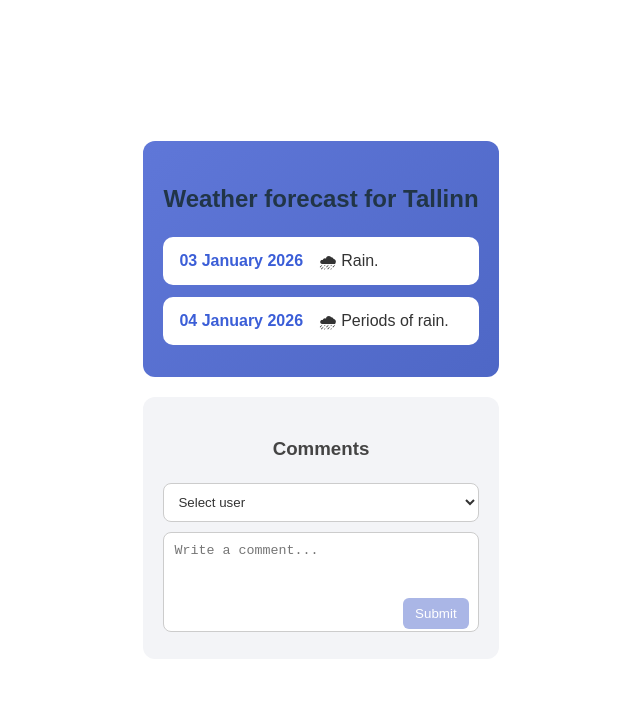
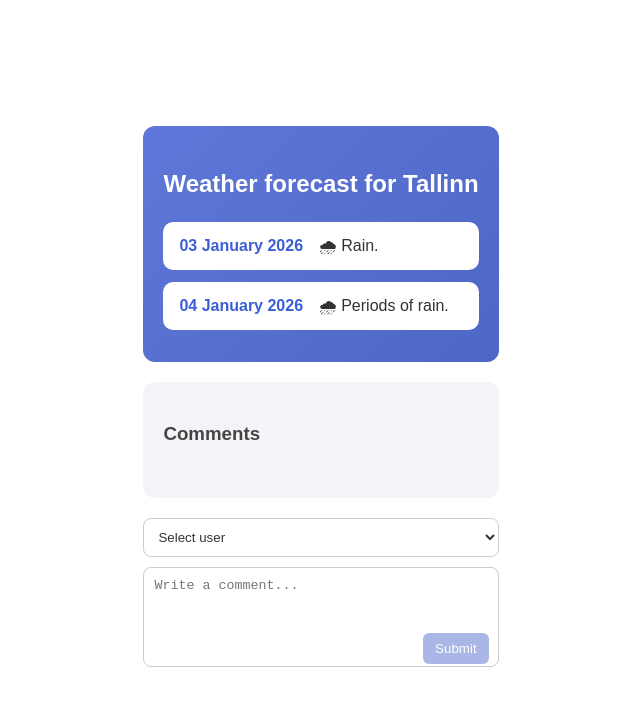
Before and after one commit to anusirkas/vue-vite-project, a Vue app: page / in a window 1280 px wide. Shown: the top 706 px of the page, without its empty margins (319-959 px from the left). Built offline with nearby package versions, Linux system fonts and the light colour scheme.

Commit message:
Test and write the styles from scratch

```diff
--- a/src/App.vue
+++ b/src/App.vue
@@ -17,8 +17,7 @@
     <div class="comments-card">
       <h3>Comments</h3>
 
-      <!-- Comments list (inlined from CommentList + CommentItem) -->
-      <div>
+        <!-- Comments list (inlined from CommentList + CommentItem) -->
         <div
           v-for="comment in comments"
           :key="comment.id"
@@ -34,9 +33,9 @@
             <small>{{ formatDate(comment.createdAt) }}</small>  <!-- Display the formatted date below the comment text -->
           </div>
         </div>
-      </div>
-
-      <!-- Form (inlined from CommentForm) -->
+    </div>
+    <div>
+            <!-- Form (inlined from CommentForm) -->
       <form class="form-section" @submit.prevent="handleSubmit"> <!-- The form submission is handled by the handleSubmit method, and the default form submission behavior is prevented -->
         <select v-model="selectedUser" class="user-input"> <!-- A dropdown to select the user, bound to the selectedUser reactive variable -->
           <option disabled value="">Select user</option> <!-- A disabled option prompting the user to select a user -->
@@ -56,7 +55,6 @@
         </div>
       </form>
     </div>
-
   </div>
 </template>
 
@@ -101,8 +99,10 @@ function getInitials(name = '') { // Function to get the initials of a user's na
 }
 
 function addComment(comment) { // Function to add a new comment to the comments array
-  comments.value.push(comment)
+  comments.value.push(comment) //comments.value.unshift(comment) // Add the new comment to the end of the array (use unshift to add to the beginning)
 }
+
+
 
 function handleSubmit() { // Function to handle the form submission for adding a new comment
   if (!selectedUser.value || !message.value) return
@@ -163,8 +163,9 @@ function handleSubmit() { // Function to handle the form submission for adding a
 }
 
 .comments-card h3 {
-  margin-bottom: 15px;
+  margin-bottom: 30px;
   color: #444;
+  text-align: left;
 }
 
 .comment {
@@ -189,10 +190,6 @@ function handleSubmit() { // Function to handle the form submission for adding a
   align-items: center;
   justify-content: center;
   margin-right: 10px;
-}
-
-.comment-text {
-  color: #000000;
 }
 
 .form-section {
@@ -238,5 +235,4 @@ function handleSubmit() { // Function to handle the form submission for adding a
   cursor: pointer;
 }
 .textarea-wrapper .submit-btn:hover { background: #8f9fdd; }
-
 </style>
--- a/src/style.css
+++ b/src/style.css
@@ -33,6 +33,10 @@ body {
 h1 {
   font-size: 3.2em;
   line-height: 1.1;
+}
+
+h2 {
+  color: #ffffff;
 }
 /*
 button {
```
